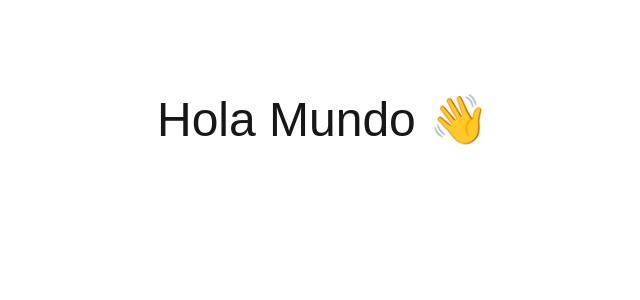
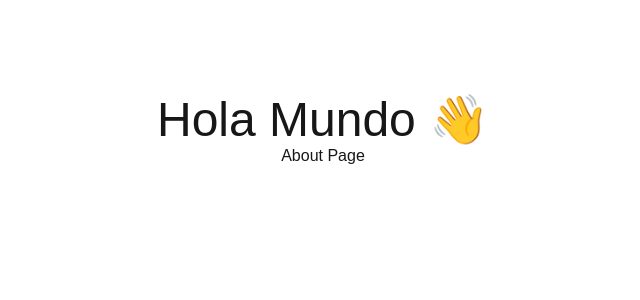
Before and after one commit to Darwin2560/learn-nextjs, a Next.js app: page / in a window 1280 px wide. Shown: the top 300 px of the page, without its empty margins (317-957 px from the left). Built offline with nearby package versions, Linux system fonts and the light colour scheme.

Commit message:
feat: link about page

```diff
--- a/app/page.tsx
+++ b/app/page.tsx
@@ -1,7 +1,10 @@
+import Link from "next/link";
+
 export default function Home() {
   return (
     <main className="flex flex-col items-center p-24">
       <span className="text-5xl">Hola Mundo 👋</span>
+      <Link href={'/about'}>About Page</Link>
     </main>
   );
 }
```
